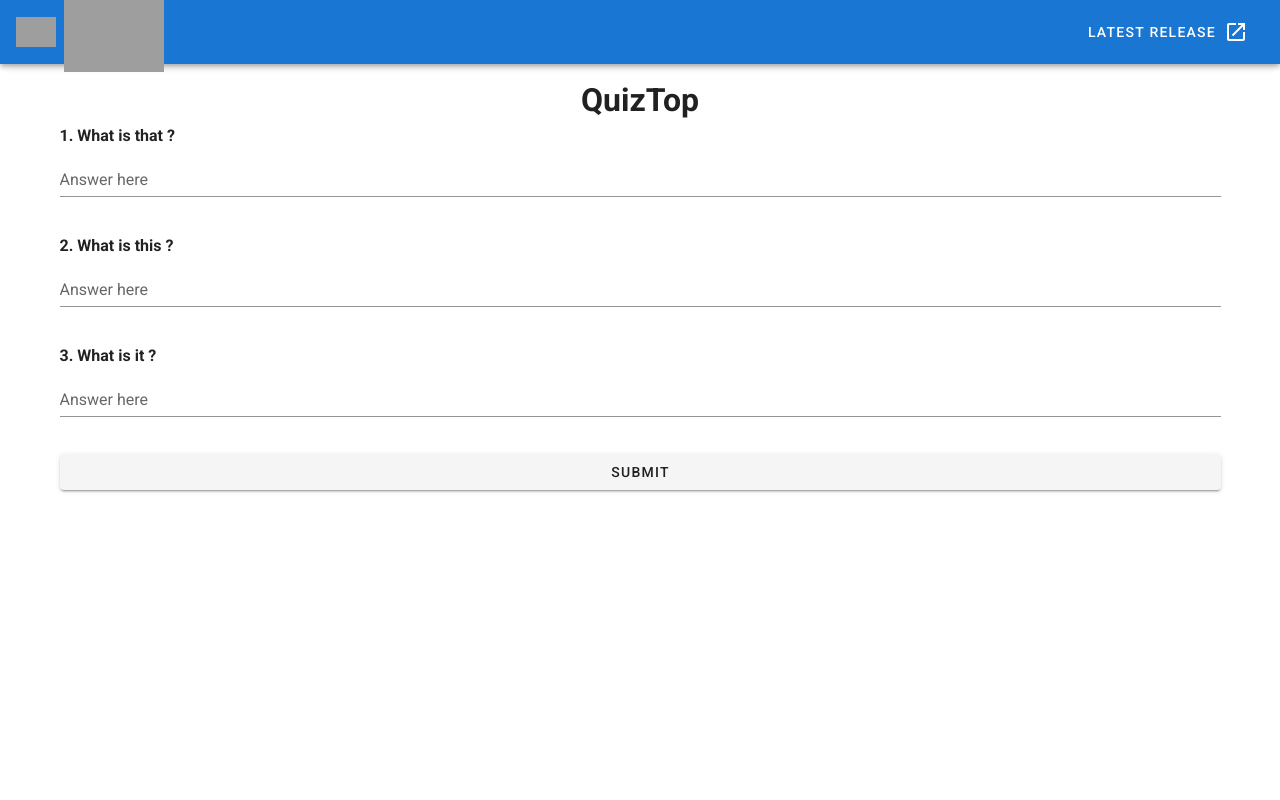
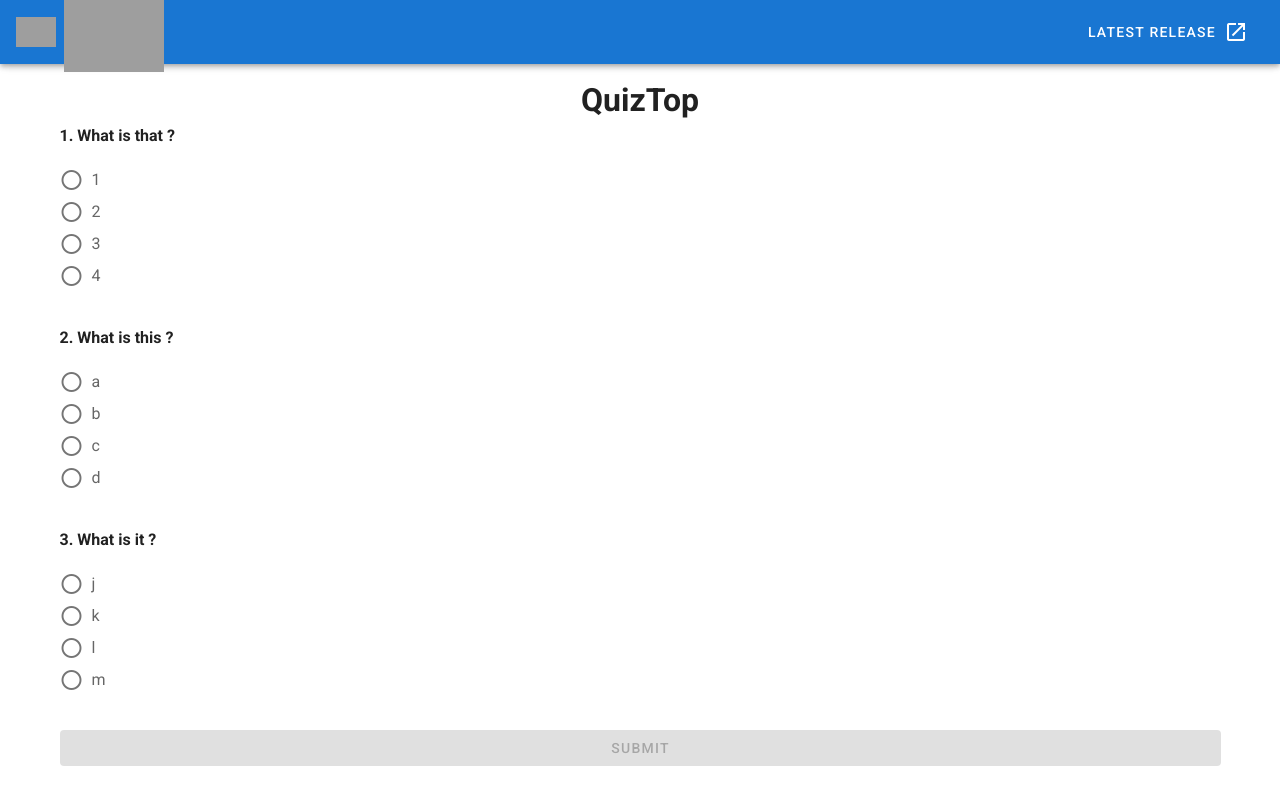
Before and after one commit to tatatakky/quiz-vuets, a Vue app: page /quizTop in a window 1280 px wide. Built offline with nearby package versions, Linux system fonts and the light colour scheme; grey boxes are pictures that could not be loaded.

Commit message:
[modify] to add 4 selection for quiz

```diff
--- a/src/data/quizdata.ts
+++ b/src/data/quizdata.ts
@@ -1,6 +1,6 @@
 export const quizdata = [
-    {"sentence": "What is this ?", "correctAnswer": ["a", "aa"], "answer": ""},
-    {"sentence": "What is that ?", "correctAnswer": ["b", "bb"], "answer": ""},
-    {"sentence": "What is it ?",   "correctAnswer": ["c", "cc"], "answer": ""},
-    {"sentence": "What is xxxx ?", "correctAnswer": ["c", "cc"], "answer": ""},
+    {"sentence": "What is this ?", "select": ["a", "b", "c", "d"], "correctAnswer": ["a"], "answer": ""},
+    {"sentence": "What is that ?", "select": ["1", "2", "3", "4"], "correctAnswer": ["2"], "answer": ""},
+    {"sentence": "What is it ?",   "select": ["j", "k", "l", "m"], "correctAnswer": ["l"], "answer": ""},
+    {"sentence": "What is xxxx ?", "select": ["5", "6", "7", "8"], "correctAnswer": ["8"], "answer": ""},
 ]
--- a/src/ts/types/question.ts
+++ b/src/ts/types/question.ts
@@ -1,5 +1,6 @@
 export interface Question {
     sentence:      string,
+    select:        Array<string>
     correctAnswer: Array<string>,
     answer:        string
 }
--- a/src/views/QuizTop.vue
+++ b/src/views/QuizTop.vue
@@ -4,9 +4,11 @@
       <h1> QuizTop </h1>
       <p v-for="(q, index) in questions" v-bind:key="index">
         <b>{{ index + 1 }}. {{ q.sentence }} </b><br>
-        <v-text-field v-model="q.answer" label="Answer here"></v-text-field>
+        <v-radio-group v-model="q.answer">
+          <v-radio v-for="s in q.select" :key="s" :label="`${s}`" :value="s"></v-radio>
+        </v-radio-group>
       </p>
-      <v-btn block elevation="2" v-on:click="checkAnswer()"> submit </v-btn>
+      <v-btn block elevation="2" type="sumbit" :disabled="allSelected(questions)" v-on:click="checkAnswer()"> submit </v-btn>
     </div>
   </v-container>
 </template>
@@ -18,8 +20,13 @@
     @Component
     export default class QuizTop extends Vue{
 
-      questions: Array<Question> = this.shuffle(quizdata).slice(0, 3);
+      // 表示する問題数
+      num: number = 3;
 
+      // 問題のリスト
+      questions: Array<Question> = this.shuffle(quizdata).slice(0, this.num);
+
+      // 答え合わせ
       checkAnswer(): void {
           alert(
             this.questions.filter(q => q.correctAnswer.find(correct => correct == q.answer)).length + "/"
@@ -27,12 +34,17 @@
           );
       }
 
-      shuffle(a: Array<Question>): Array<Question> {
-        for (let i = a.length - 1; i > 0; i--) {
+      allSelected(questions: Array<Question>): boolean {
+        return questions.map(q => q.answer).includes("")
+      }
+
+      // 問題のシャッフル
+      shuffle(q: Array<Question>): Array<Question> {
+        for (let i = q.length - 1; i > 0; i--) {
           const j = Math.floor(Math.random() * (i + 1));
-          [a[i], a[j]] = [a[j], a[i]];
-          }
-        return a;
+          [q[i], q[j]] = [q[j], q[i]];
+        }
+        return q
       }
     }
 </script>
```
